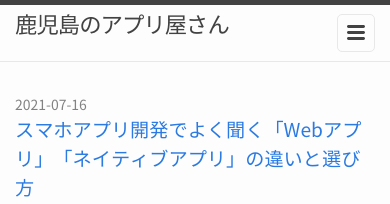
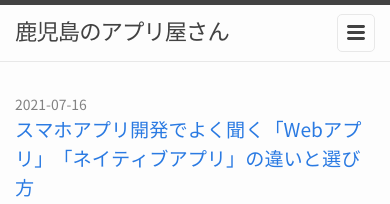
Before and after one commit to qst-exe/qst-blog, a Jekyll site: the page built from index.markdown, in a window 390 px wide. Shown: the top 204 px of the page. Built offline with Jekyll 4.4.1, drawn with Linux system fonts in a browser that asks for light colours.

Commit message:
[Fix] タイトルロゴの位置調整

```diff
--- a/assets/css/style.scss
+++ b/assets/css/style.scss
@@ -29,10 +29,6 @@ body {
 }
 
 .site-header {
-  @media screen and (max-width:480px) {
-    line-height: 40px;
-  }
-
   a {
     &.site-title {
       font-size: 1.4rem;
```
